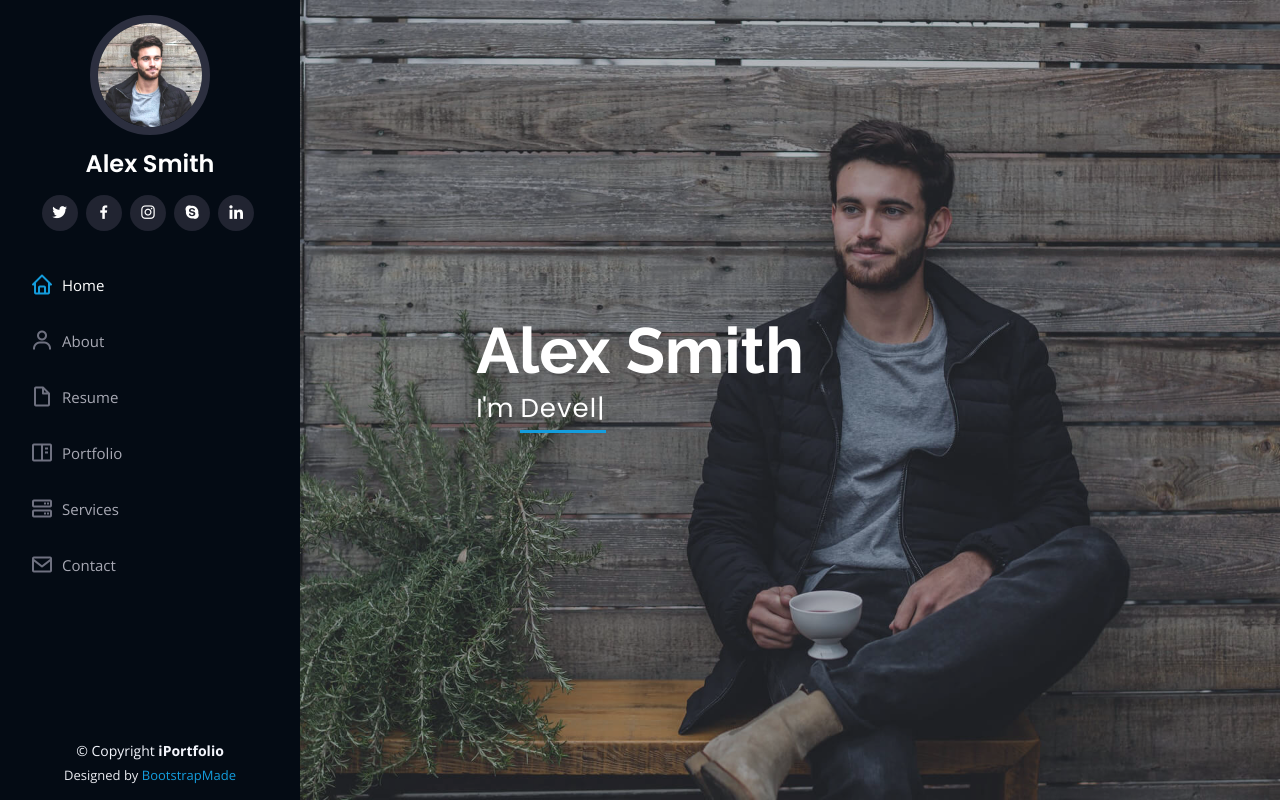
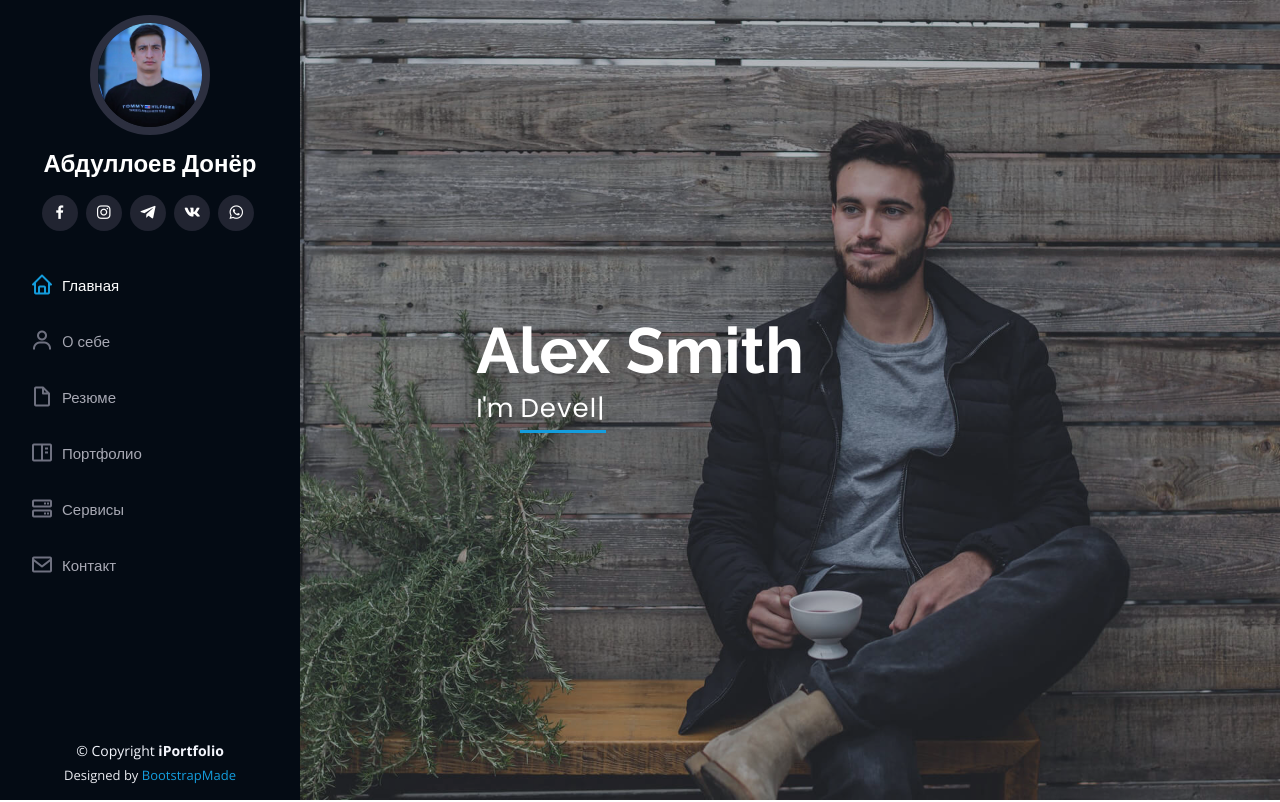
Before and after one commit to abdulloev011/abdulloev011.github.io, a plain HTML site: page index.html in a window 1280 px wide. Shown: the top 802 px of the page. Drawn offline with nearby package versions, Linux system fonts and the light colour scheme.

Commit message:
edit design

```diff
--- a/index.html
+++ b/index.html
@@ -5,9 +5,9 @@
   <meta charset="utf-8">
   <meta content="width=device-width, initial-scale=1.0" name="viewport">
 
-  <title>iPortfolio Bootstrap Template - Index</title>
-  <meta content="" name="description">
-  <meta content="" name="keywords">
+  <title>Resume Abdulloev Donyor</title>
+  <meta content="Resume Abdulloev Donyor" name="description">
+  <meta content="resume, bootstrap, HTML, CSS, portfolio" name="keywords">
 
   <!-- Favicons -->
   <link href="assets/img/favicon.png" rel="icon">
@@ -45,25 +45,25 @@
     <div class="d-flex flex-column">
 
       <div class="profile">
-        <img src="assets/img/profile-img.jpg" alt="" class="img-fluid rounded-circle">
-        <h1 class="text-light"><a href="index.html">Alex Smith</a></h1>
+        <img src="assets/img/profile_img.png" alt="" class="img-fluid rounded-circle">
+        <h1 class="text-light"><a href="index.html">Абдуллоев Донёр</a></h1>
         <div class="social-links mt-3 text-center">
-          <a href="#" class="twitter"><i class="bx bxl-twitter"></i></a>
-          <a href="#" class="facebook"><i class="bx bxl-facebook"></i></a>
-          <a href="#" class="instagram"><i class="bx bxl-instagram"></i></a>
-          <a href="#" class="google-plus"><i class="bx bxl-skype"></i></a>
-          <a href="#" class="linkedin"><i class="bx bxl-linkedin"></i></a>
+          <a href="https://www.facebook.com/profile.php?id=100051760194312" class="facebook"><i class="bx bxl-facebook"></i></a>
+          <a href="https://www.instagram.com/donyor.abdulloev/" class="instagram"><i class="bx bxl-instagram"></i></a>
+          <a href="https://t.me/Donyor_Abdulloev" class="linkedin"><i class='bx bxl-telegram'></i></a>
+          <a href="https://vk.com/id383744938" class="linkedin"><i class='bx bxl-vk'></i></a>
+          <a href="https://api.whatsapp.com/send? phone=+992111106661" class="linkedin"><i class='bx bxl-whatsapp'></i></a>
         </div>
       </div>
 
       <nav id="navbar" class="nav-menu navbar">
         <ul>
-          <li><a href="#hero" class="nav-link scrollto active"><i class="bx bx-home"></i> <span>Home</span></a></li>
-          <li><a href="#about" class="nav-link scrollto"><i class="bx bx-user"></i> <span>About</span></a></li>
-          <li><a href="#resume" class="nav-link scrollto"><i class="bx bx-file-blank"></i> <span>Resume</span></a></li>
-          <li><a href="#portfolio" class="nav-link scrollto"><i class="bx bx-book-content"></i> <span>Portfolio</span></a></li>
-          <li><a href="#services" class="nav-link scrollto"><i class="bx bx-server"></i> <span>Services</span></a></li>
-          <li><a href="#contact" class="nav-link scrollto"><i class="bx bx-envelope"></i> <span>Contact</span></a></li>
+          <li><a href="#hero" class="nav-link scrollto active"><i class="bx bx-home"></i> <span>Главная </span></a></li>
+          <li><a href="#about" class="nav-link scrollto"><i class="bx bx-user"></i> <span></span>O себе</a></li>
+          <li><a href="#resume" class="nav-link scrollto"><i class="bx bx-file-blank"></i> <span>Резюме</span></a></li>
+          <li><a href="#portfolio" class="nav-link scrollto"><i class="bx bx-book-content"></i> <span>Портфолио</span></a></li>
+          <li><a href="#services" class="nav-link scrollto"><i class="bx bx-server"></i> <span>Сервисы</span></a></li>
+          <li><a href="#contact" class="nav-link scrollto"><i class="bx bx-envelope"></i> <span>Контакт</span></a></li>
         </ul>
       </nav><!-- .nav-menu -->
     </div>
```
Also changed, not shown: assets/img/apple-touch-icon.png, assets/img/avatar.jpg (added), assets/img/favicon.png, assets/img/profile-img.jpg (deleted), assets/img/profile_img.png (added).
